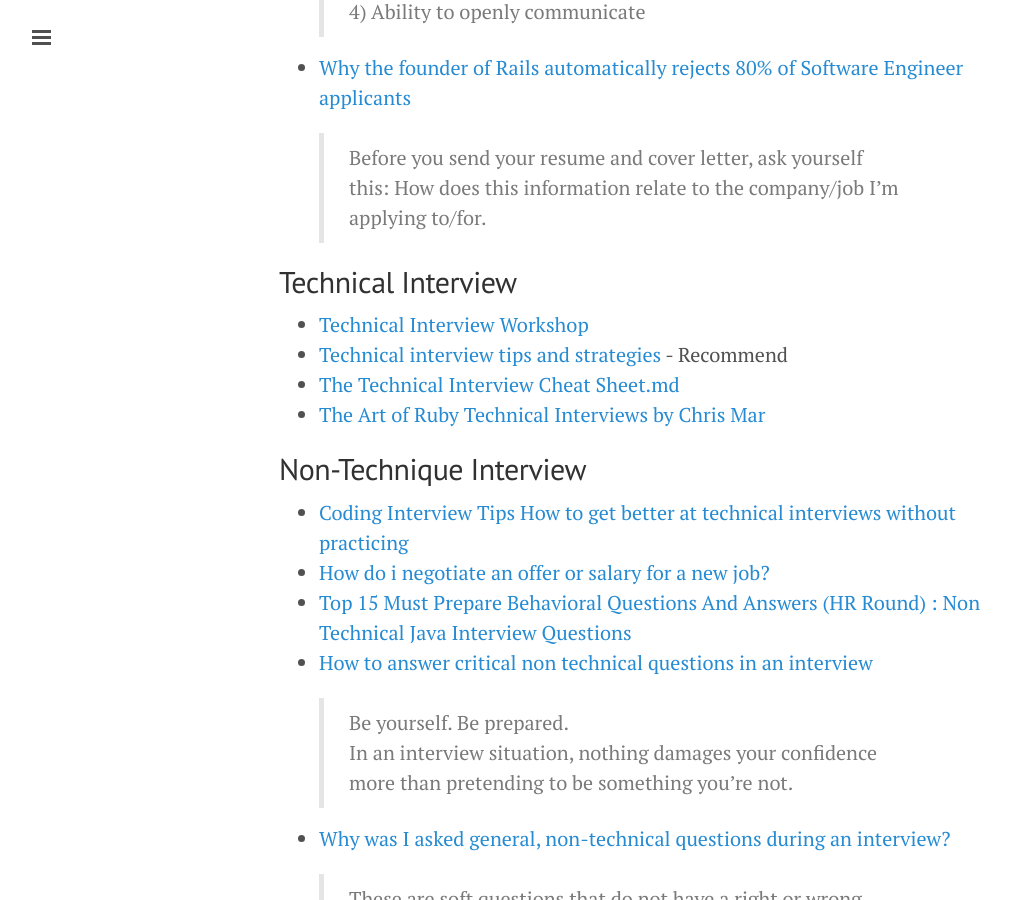
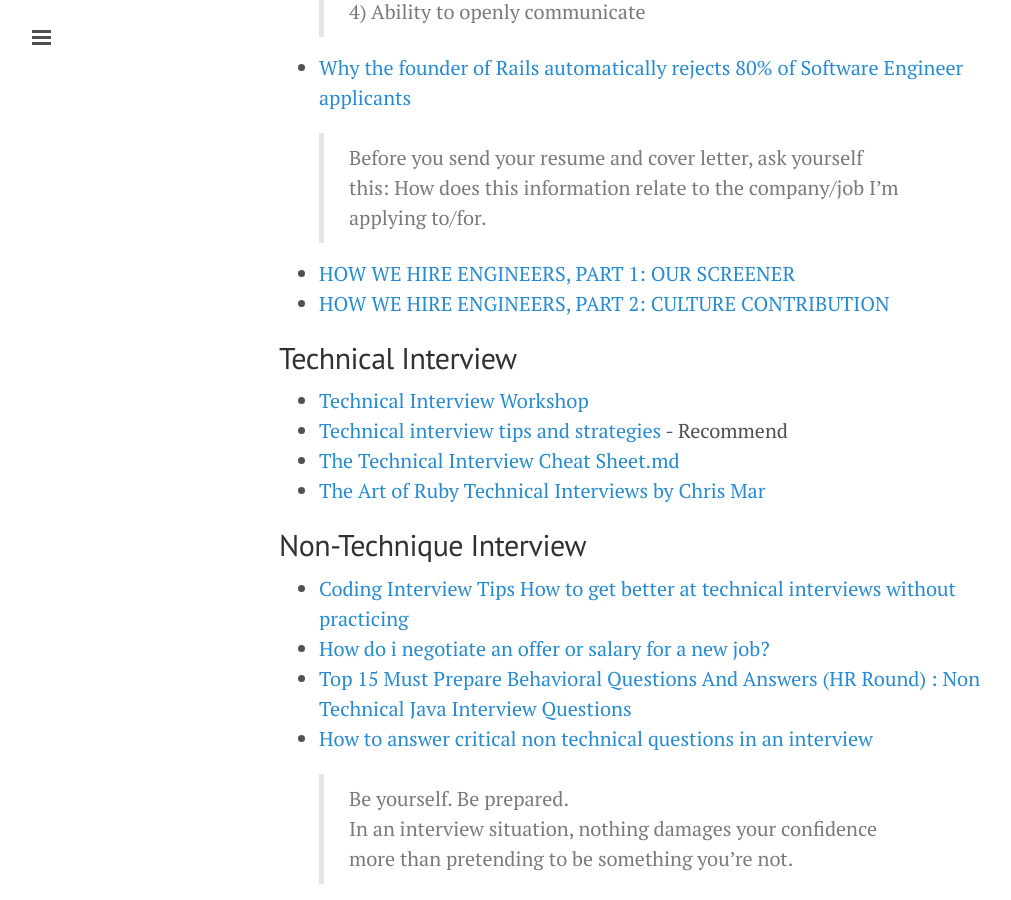
Before and after one commit to ibotdotout/ibotdotout.github.io, a Jekyll site: the page built from _posts/2015-10-21-get-job.md, in a window 1280 px wide and 900 px high, scrolled down 4128 px. Shown: the whole window, without its empty margins (1-1012 px from the left). Built offline with Jekyll 4.4.1, drawn with Linux system fonts in a browser that asks for light colours; nearby versions of some CDN libraries; Markdown is read by kramdown in place of the engine named in the settings; comment, search, counter and statistics services are not loaded.

Commit message:
Add how we hire engineers in get job.

```diff
--- a/_posts/2015-10-21-get-job.md
+++ b/_posts/2015-10-21-get-job.md
@@ -121,6 +121,9 @@ excerpt: รวมบทความ เทคนิคต่างๆ เกี
     > Before you send your resume and cover letter, ask yourself this:
     > How does this information relate to the company/job I’m applying to/for.
 
+- [HOW WE HIRE ENGINEERS, PART 1: OUR SCREENER](https://blog.intercom.io/how-we-hire-engineers-part-1/)
+- [HOW WE HIRE ENGINEERS, PART 2: CULTURE CONTRIBUTION](https://blog.intercom.io/how-we-hire-engineers-part-2-culture-contribution/)
+
 ## Technical Interview
 - [Technical Interview Workshop](https://github.com/kennyyu/workshop)
 - [Technical interview tips and strategies](https://raw.githubusercontent.com/kennyyu/workshop/master/resources.pdf) - Recommend
```
